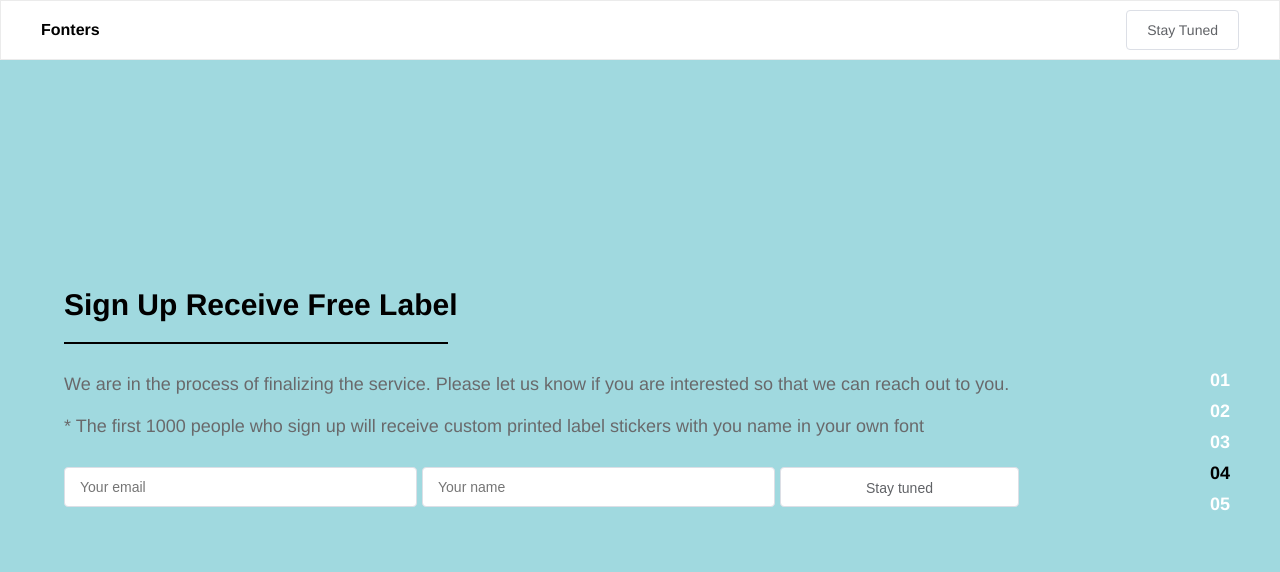
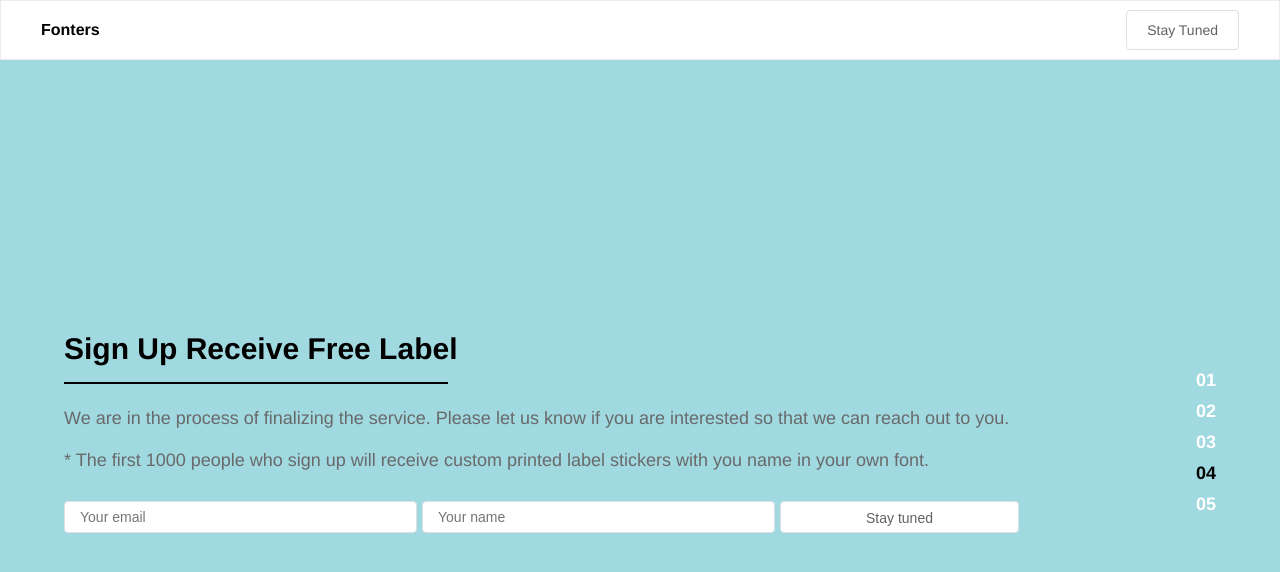
Before and after one commit to Fungramming/fonters, a Vue app in the folder frontend/: page /signup in a window 1280 px wide. Shown: the top 572 px of the page. Built offline with nearby package versions, Linux system fonts and the light colour scheme.

Commit message:
Update: fit multiple screen size

```diff
--- a/frontend/index.html
+++ b/frontend/index.html
@@ -1,5 +1,5 @@
 <!DOCTYPE html>
-<html lang="es">
+<html>
   <head>
     <meta charset="utf-8">
     <meta name="viewport" content="width=device-width,initial-scale=1.0">
--- a/frontend/src/App.vue
+++ b/frontend/src/App.vue
@@ -64,7 +64,7 @@ export default {
             this.$router.push({ name: this.links[this.curIndex] })
           }
         }
-        setTimeout(() => { this.isAnim = false }, 1000)
+        setTimeout(() => { this.isAnim = false }, 500)
       }
     },
     handleTouchStart (evt) {
@@ -72,7 +72,7 @@ export default {
       this.yDown = evt.touches[0].clientY
     },
     handleTouchMove (evt) {
-      if (!this.xDown || !this.yDown) {
+      if (!this.xDown || !this.yDown || this.isAnim) {
         return
       }
       let xUp = evt.touches[0].clientX
@@ -80,14 +80,16 @@ export default {
       let xDiff = this.xDown - xUp
       let yDiff = this.yDown - yUp
 
-      if (Math.abs(xDiff) < Math.abs(yDiff)) {
-        if (yDiff > 10) { /* up swipe */
+      if (Math.abs(xDiff) < Math.abs(yDiff) && Math.abs(yDiff) > 8) {
+        this.isAnim = true
+        if (yDiff > 0) { /* up swipe */
           this.curIndex += 1
-          this.$router.push({ name: this.links[this.curIndex] })
-        } else if (yDiff < -10) { /* down swipe */
+        } else if (yDiff < 0) { /* down swipe */
+          this.isAnim = true
           this.curIndex -= 1
-          this.$router.push({ name: this.links[this.curIndex] })
         }
+        this.$router.push({ name: this.links[this.curIndex] })
+        setTimeout(() => { this.isAnim = false }, 500)
       }
       /* reset values */
       this.xDown = null
@@ -179,7 +181,7 @@ body {
   position: fixed;
   z-index: 10;
   top: 45%;
-  right: 50px;
+  right: 5%;
   display: flex;
   flex-flow: column;
 }
@@ -217,6 +219,7 @@ body {
 .fullscreen{
   width: 100%;
   height: 100%;
+  padding-top: 70px;
   position: absolute;
   display: flex;
   flex-flow: column;
@@ -233,7 +236,7 @@ body {
 }
 .bar{
   height: 2px;
-  margin: 20px 0 30px 5%;
+  margin: 2vh 0 3vh 5%;
   width: 30%;
   background-color: #000;
 }
@@ -245,4 +248,9 @@ body {
   width: 80%;
   text-align: left;
 }
+@media screen and (max-width: 600px) {
+  .info{
+    font-size: 16px;
+  }
+}
 </style>
--- a/frontend/src/views/Signup.vue
+++ b/frontend/src/views/Signup.vue
@@ -5,7 +5,7 @@
     </div>
     <div class="bar"></div>
     <div class="info">We are in the process of finalizing the service. Please let us know if you are interested so that we can reach out to you.<br/><br/>
-    * The first 1000 people who sign up will receive custom printed label stickers with you name in your own font</div>
+    * The first 1000 people who sign up will receive custom printed label stickers with you name in your own font.</div>
     <form class="form-wrapper" @submit="checkForm">
       <input type="email" placeholder="Your email">
       <input type="text" placeholder="Your name">
@@ -44,8 +44,8 @@ input{
   font-size: 14px;
   border: 1px solid #dcdfe6;
   color: #606266;
-  height: 40px;
-  line-height: 40px;
+  height: 4vh;
+  line-height: 4vh;
   outline: none;
   padding: 0 15px;
   transition: border-color .2s cubic-bezier(.645,.045,.355,1);
--- a/frontend/src/views/Team.vue
+++ b/frontend/src/views/Team.vue
@@ -52,4 +52,10 @@ export default {
   border-radius: 100%;
   object-fit: cover;
 }
+@media screen and (max-width: 600px) {
+  .memberImage{
+    width: 60px;
+    height: 60px;
+  }
+}
 </style>
```
